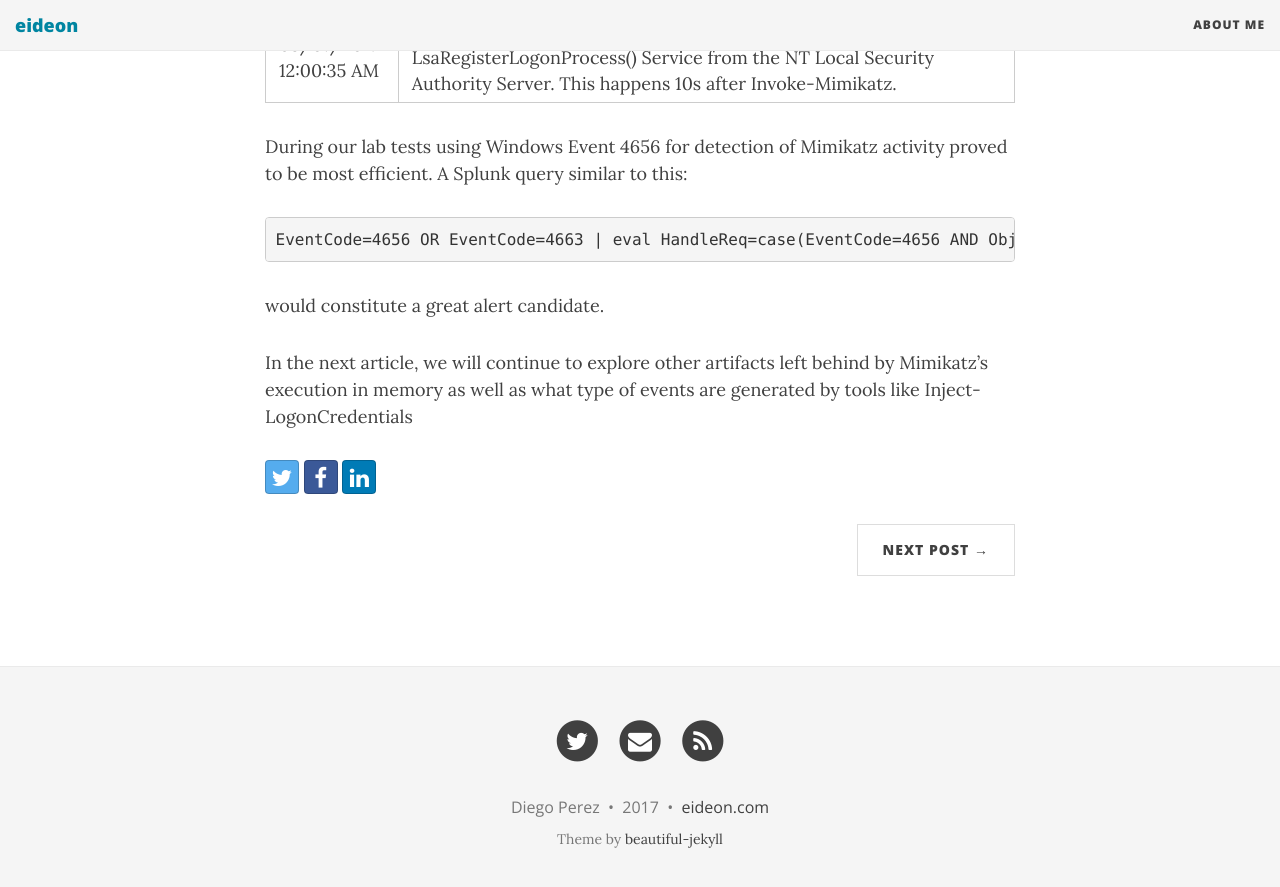
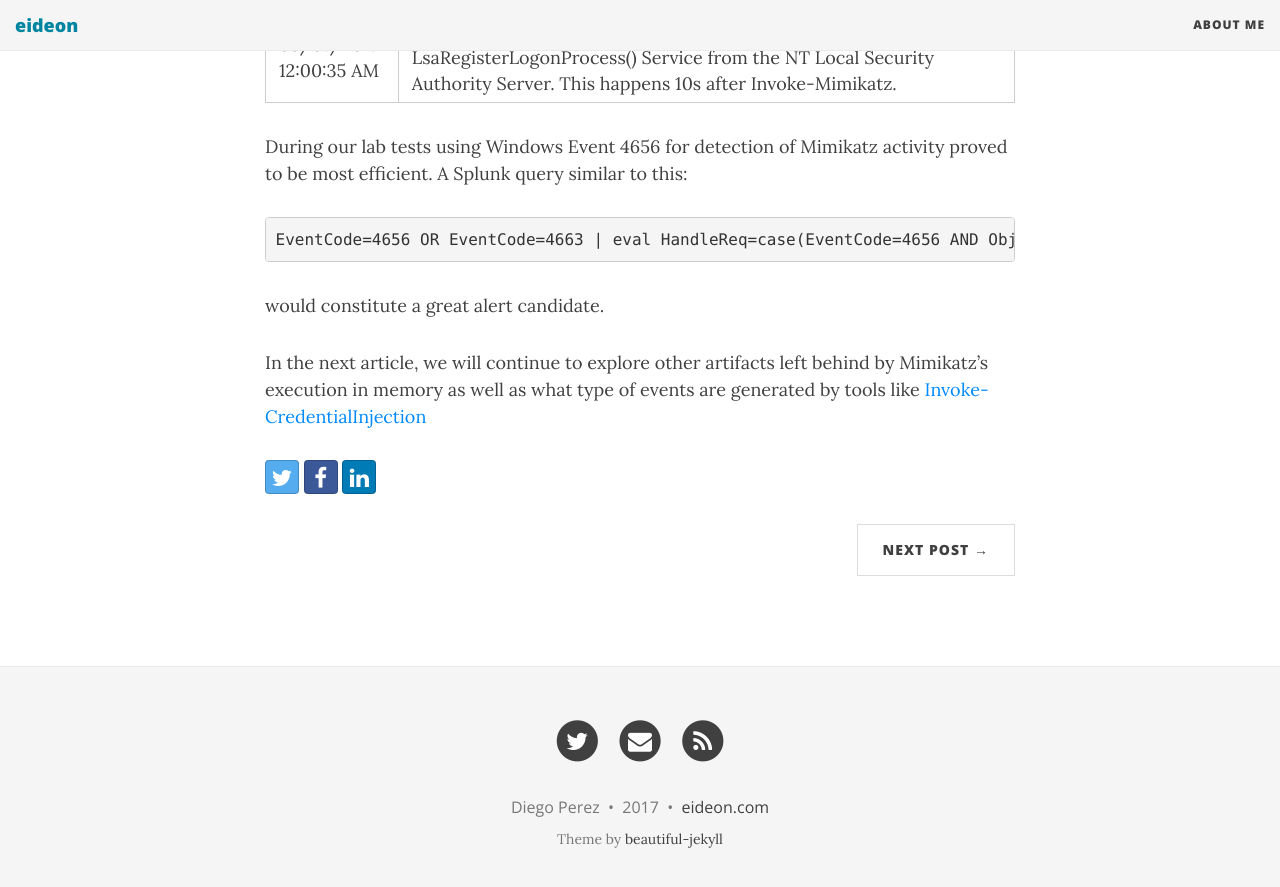
Before and after one commit to darkquasar/darkquasar.github.io, a Jekyll site: the page built from _posts/2017-09-09-THL01-Mimikatz.md, in a window 1280 px wide and 900 px high, scrolled down 9732 px. Shown: the top 887 px of the window. Built offline with Jekyll 4.4.1, drawn with Linux system fonts in a browser that asks for light colours; nearby versions of some CDN libraries.

Commit message:
Update 2017-09-09-THL01-Mimikatz.md

````diff
--- a/_posts/2017-09-09-THL01-Mimikatz.md
+++ b/_posts/2017-09-09-THL01-Mimikatz.md
@@ -13,17 +13,12 @@
 
 |---------------------|--------------------------------------------------------------------|
 | **Category**        | Exfiltration                                                       |
-|---------------------|--------------------------------------------------------------------|
 | **Type**            | lsass process injection/manipulation/read                          |
-|---------------------|--------------------------------------------------------------------|
 | **Execution Types** | in-memory (fileless) or standalone executable                      |
-|---------------------|--------------------------------------------------------------------|
 | **Detection Ratio** | 80%                                                                |
-|---------------------|--------------------------------------------------------------------|
 | **PoC Tools**       |  Mimikatz / Inject-LogonCredentials / Invoke-ReflectivePEInjection |
-|---------------------|--------------------------------------------------------------------|
 | **Hunting Method**  |  Grouping                                                          |
-|---------------------|--------------------------------------------------------------------|
+
 
 # Mimikatz as a standalone executable
 
@@ -161,4 +156,4 @@
 ```
 would constitute a great alert candidate.
 
-In the next article, we will continue to explore other artifacts left behind by Mimikatz's execution in memory as well as what type of events are generated by tools like Inject-LogonCredentials
+In the next article, we will continue to explore other artifacts left behind by Mimikatz's execution in memory as well as what type of events are generated by tools like [Invoke-CredentialInjection](https://github.com/PowerShellMafia/PowerSploit/blob/master/Exfiltration/Invoke-CredentialInjection.ps1)
````
